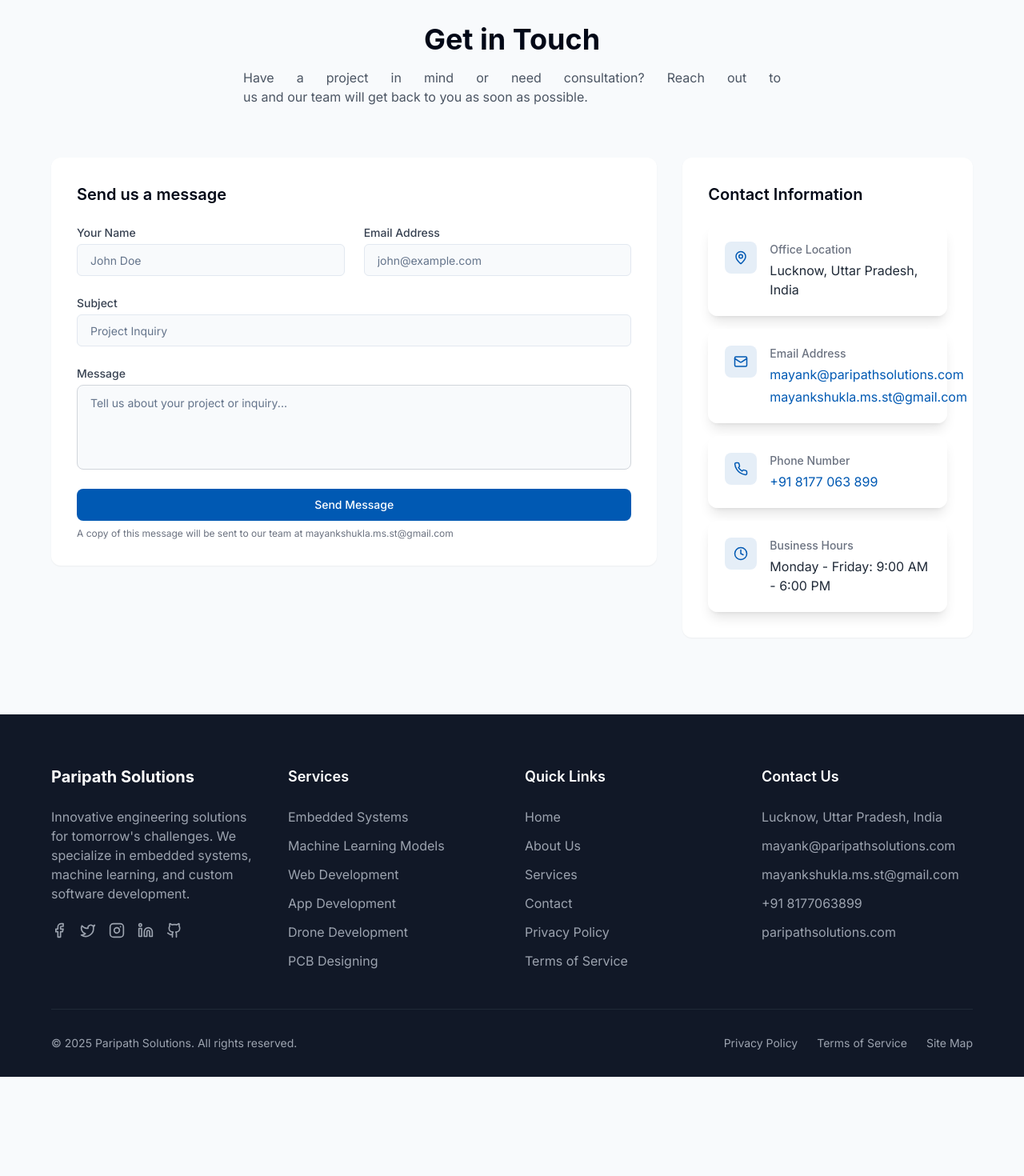
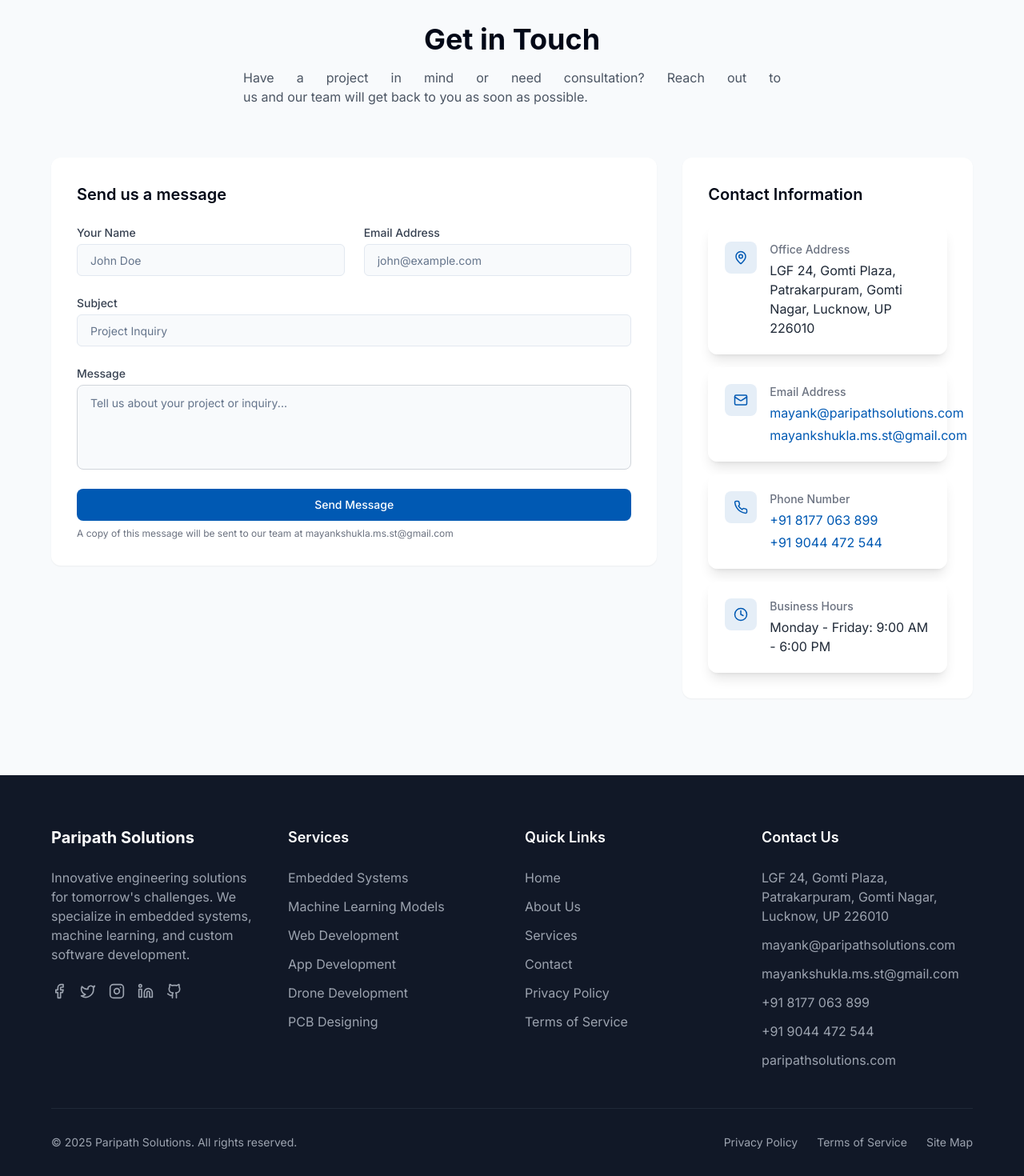
Before and after one commit to MAYANKSHUKALMSST/paripath-innovation-hub, a React (Vite) app: page / in a window 1280 px wide. Shown: the part 3165-4635 px from the top of the page at 80% size. Before the commit the page ends 4511 px from the top, so only its background shows below. Built offline with nearby package versions, Linux system fonts and the light colour scheme; a web font is replaced by a local one.

Commit message:
Add contact information
Add new contact number and office address.

```diff
--- a/src/components/Contact.tsx
+++ b/src/components/Contact.tsx
@@ -1,4 +1,3 @@
-
 import AnimatedSection from './AnimatedSection';
 import { MapPin, Mail, Phone, Clock } from 'lucide-react';
 import { Input } from './ui/input';
@@ -152,8 +151,12 @@ const Contact = () => {
               <div className="space-y-4">
                 <ContactCard
                   icon={MapPin}
-                  title="Office Location"
-                  value="Lucknow, Uttar Pradesh, India"
+                  title="Office Address"
+                  value={
+                    <div className="space-y-1">
+                      <p>LGF 24, Gomti Plaza, Patrakarpuram, Gomti Nagar, Lucknow, UP 226010</p>
+                    </div>
+                  }
                 />
                 <ContactCard
                   icon={Mail}
@@ -168,7 +171,12 @@ const Contact = () => {
                 <ContactCard
                   icon={Phone}
                   title="Phone Number"
-                  value={<a href="tel:+918177063899" className="text-primary hover:underline">+91 8177 063 899</a>}
+                  value={
+                    <div className="space-y-1">
+                      <a href="tel:+918177063899" className="text-primary hover:underline block">+91 8177 063 899</a>
+                      <a href="tel:+919044472544" className="text-primary hover:underline block">+91 9044 472 544</a>
+                    </div>
+                  }
                 />
                 <ContactCard
                   icon={Clock}
--- a/src/components/Footer.tsx
+++ b/src/components/Footer.tsx
@@ -75,7 +75,7 @@ const Footer = () => {
           <div>
             <h3 className="text-lg font-semibold mb-6">Contact Us</h3>
             <ul className="space-y-3 text-gray-400">
-              <li>Lucknow, Uttar Pradesh, India</li>
+              <li>LGF 24, Gomti Plaza, Patrakarpuram, Gomti Nagar, Lucknow, UP 226010</li>
               <li>
                 <a href="mailto:mayank@paripathsolutions.com" className="hover:text-white transition-colors duration-300">
                   mayank@paripathsolutions.com
@@ -88,7 +88,12 @@ const Footer = () => {
               </li>
               <li>
                 <a href="tel:+918177063899" className="hover:text-white transition-colors duration-300">
-                  +91 8177063899
+                  +91 8177 063 899
+                </a>
+              </li>
+              <li>
+                <a href="tel:+919044472544" className="hover:text-white transition-colors duration-300">
+                  +91 9044 472 544
                 </a>
               </li>
               <li>
```
